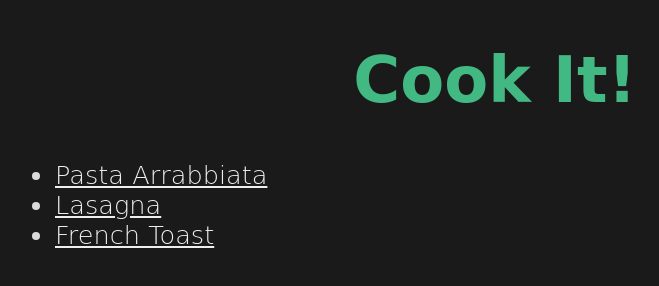
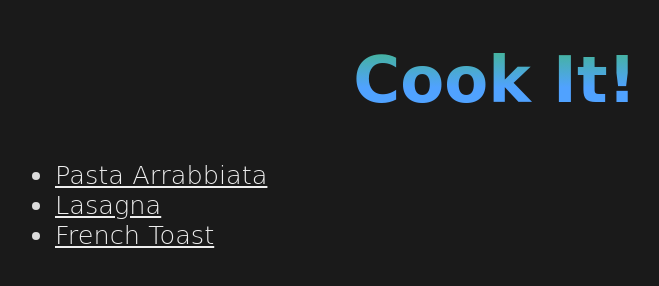
Before and after one commit to swarnimcodes/odin-recipes, a plain HTML site: page index.html in a window 1280 px wide. Shown: the whole page, without its empty margins (145-804 px from the left). Drawn offline with Linux system fonts and the light colour scheme; a web font is replaced by a local one.

Commit message:
changes to css h1

```diff
--- a/css/style.css
+++ b/css/style.css
@@ -22,10 +22,16 @@ body {
   color: #dbdbdb;
 }
 h1 {
-  color: #42b883;
+  /* color: #42b883; */
   font-weight: 700;
   text-align: center;
   font-size: 4rem;
+  background: -webkit-linear-gradient(90deg, #50a2ff 40%, #42b883);
+  background-size: 100%;
+  -webkit-background-clip: text;
+  -moz-background-clip: text;
+  -webkit-text-fill-color: transparent;
+  -moz-text-fill-color: transparent;
 }
 h2 {
   color: #50a2ff;
```
